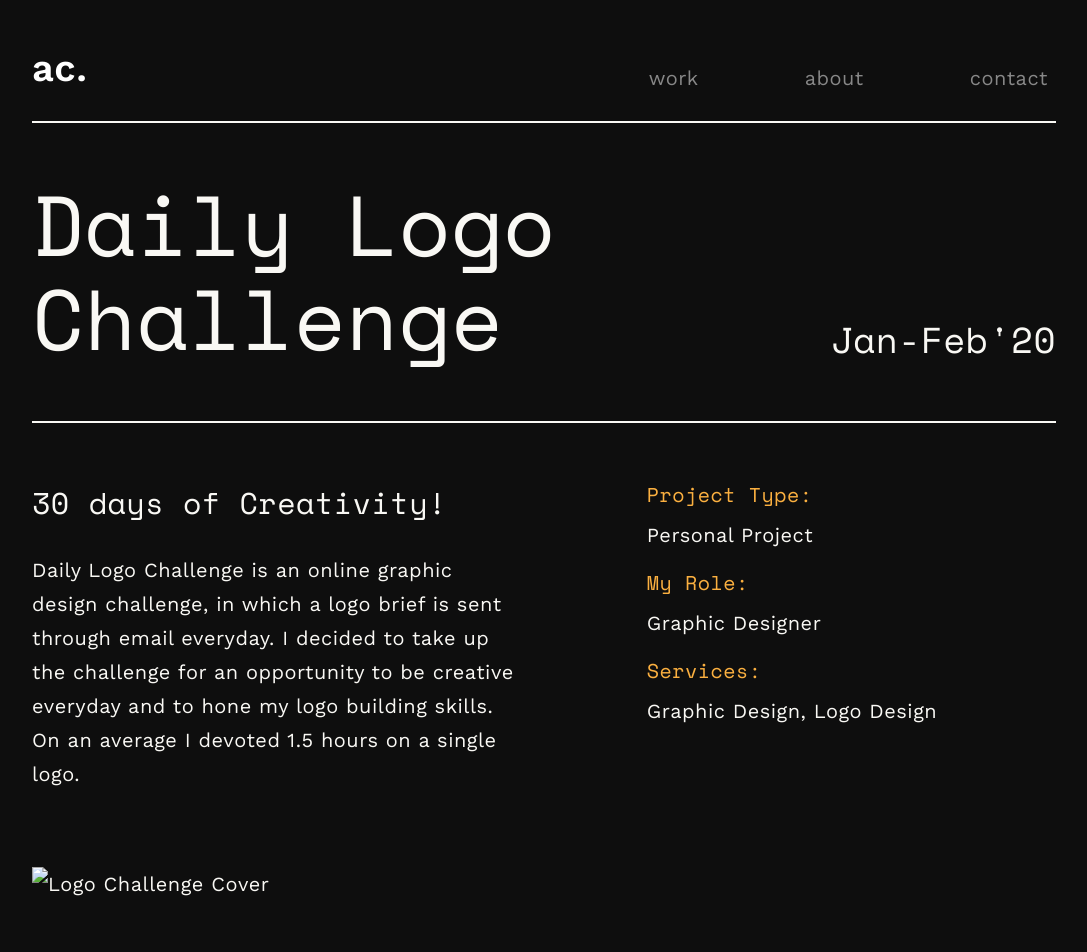
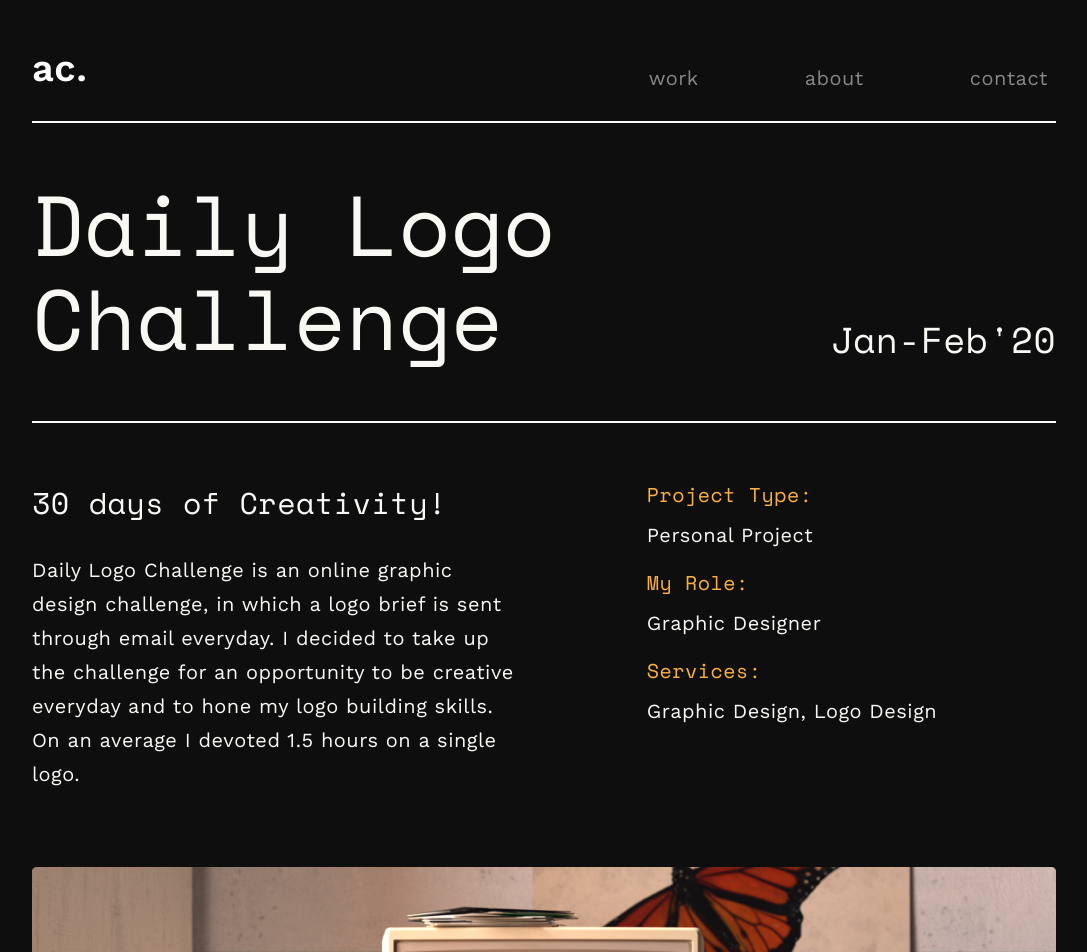
Before and after one commit to arnavchand/portfolio, a plain HTML site: page logo.html in a window 1280 px wide. Shown: the top 952 px of the page, without its empty margins (96-1183 px from the left). Drawn offline with nearby package versions, Linux system fonts and the light colour scheme.

Commit message:
Add files via upload

```diff
--- a/logo.html
+++ b/logo.html
@@ -110,7 +110,7 @@
 
 
   <!-- cover image -->
-  <img class="img-with-margin" src="images\logo\cover.png" alt="Logo Challenge Cover">
+  <img class="img-with-margin" src="images\logo\cover.webp" alt="Logo Challenge Cover">
   <hr>
 
 
```
